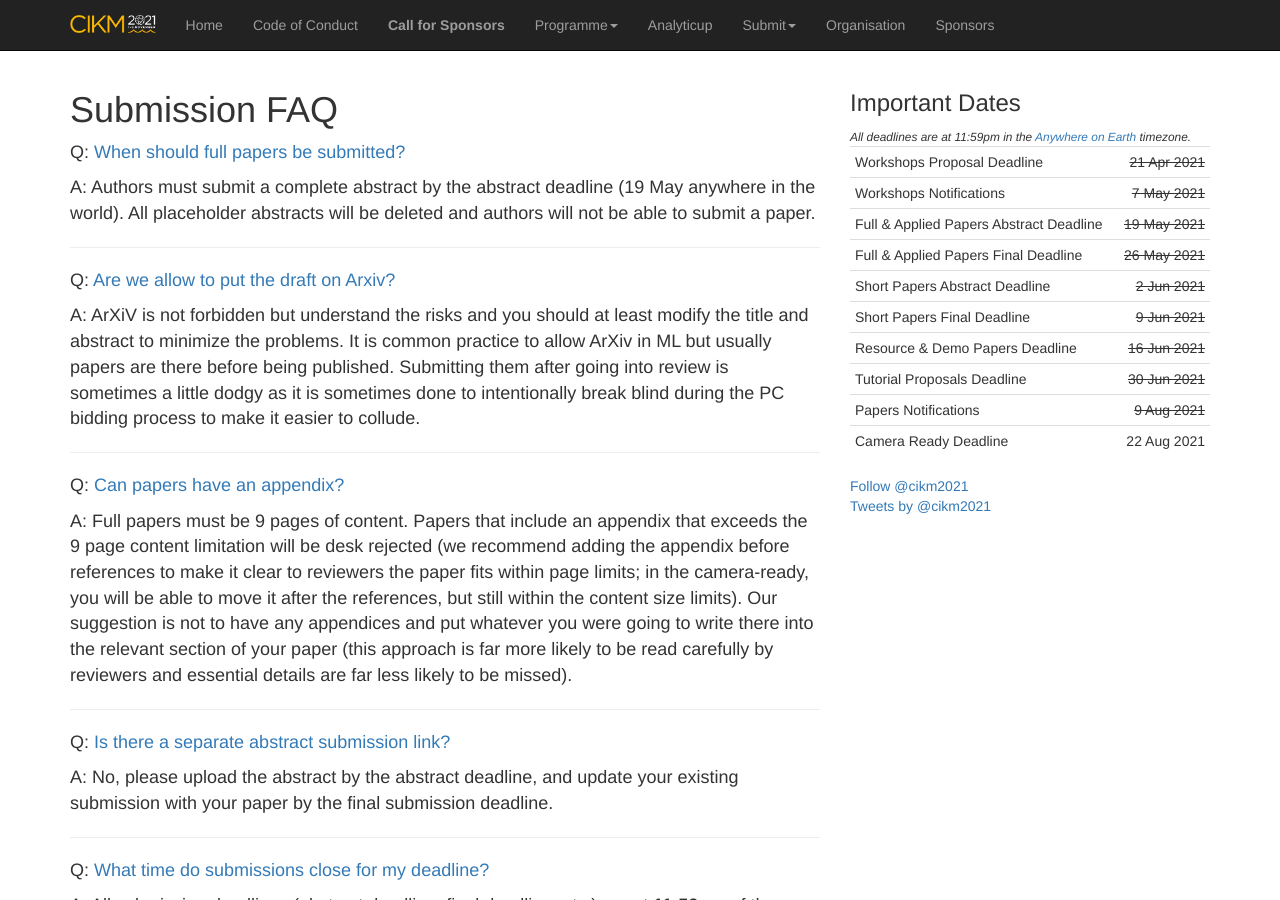
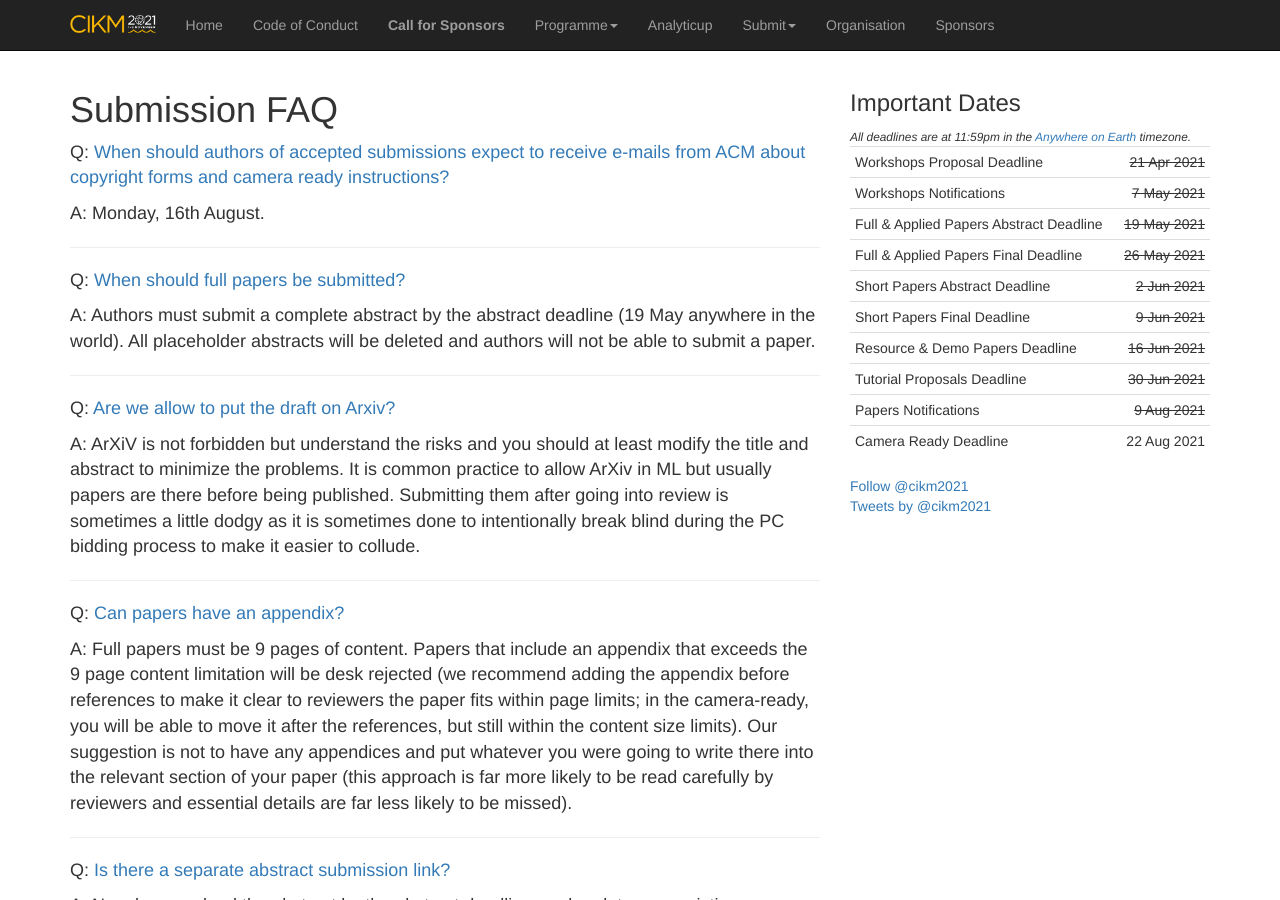
Before and after one commit to ielab/cikm2021-website, a Jekyll site: the page built from cfp/faq.md, in a window 1280 px wide and 900 px high. Built offline with Jekyll 4.4.1, drawn with Linux system fonts in a browser that asks for light colours; our own code applies the rules of GitHub Pages for plain Markdown files; comment, search, counter and statistics services are not loaded.

Commit message:
Update faq.md

```diff
--- a/cfp/faq.md
+++ b/cfp/faq.md
@@ -1,4 +1,11 @@
 # Submission FAQ
+
+
+Q: <a href="#faq-10" id="faq-10" class="anchor">When should authors of accepted submissions expect to receive e-mails from ACM about copyright forms and camera ready instructions?</a>
+
+A: Monday, 16th August.
+
+---
 
 Q: <a href="#faq-0" id="faq-0" class="anchor">When should full papers be submitted?</a>
 
```
